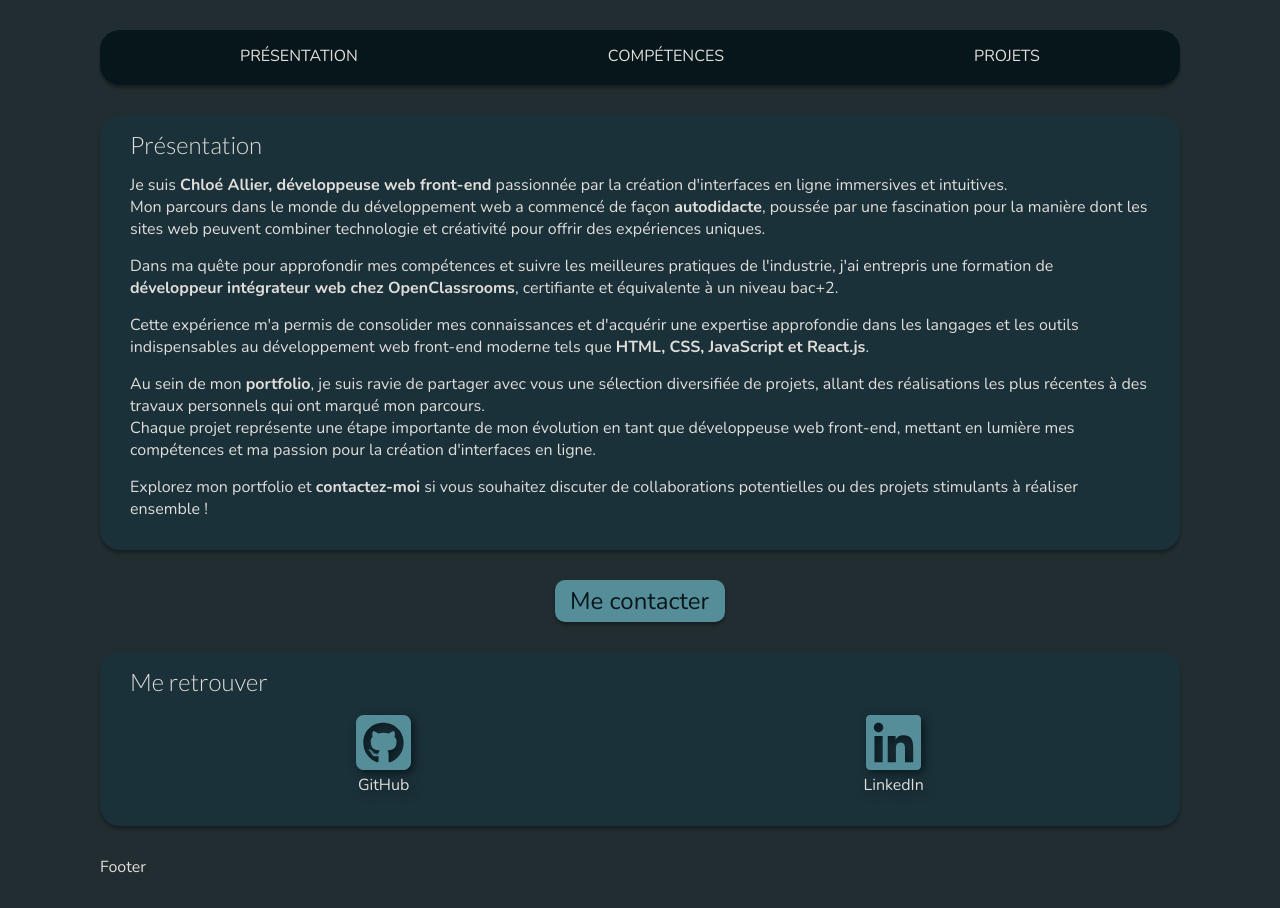
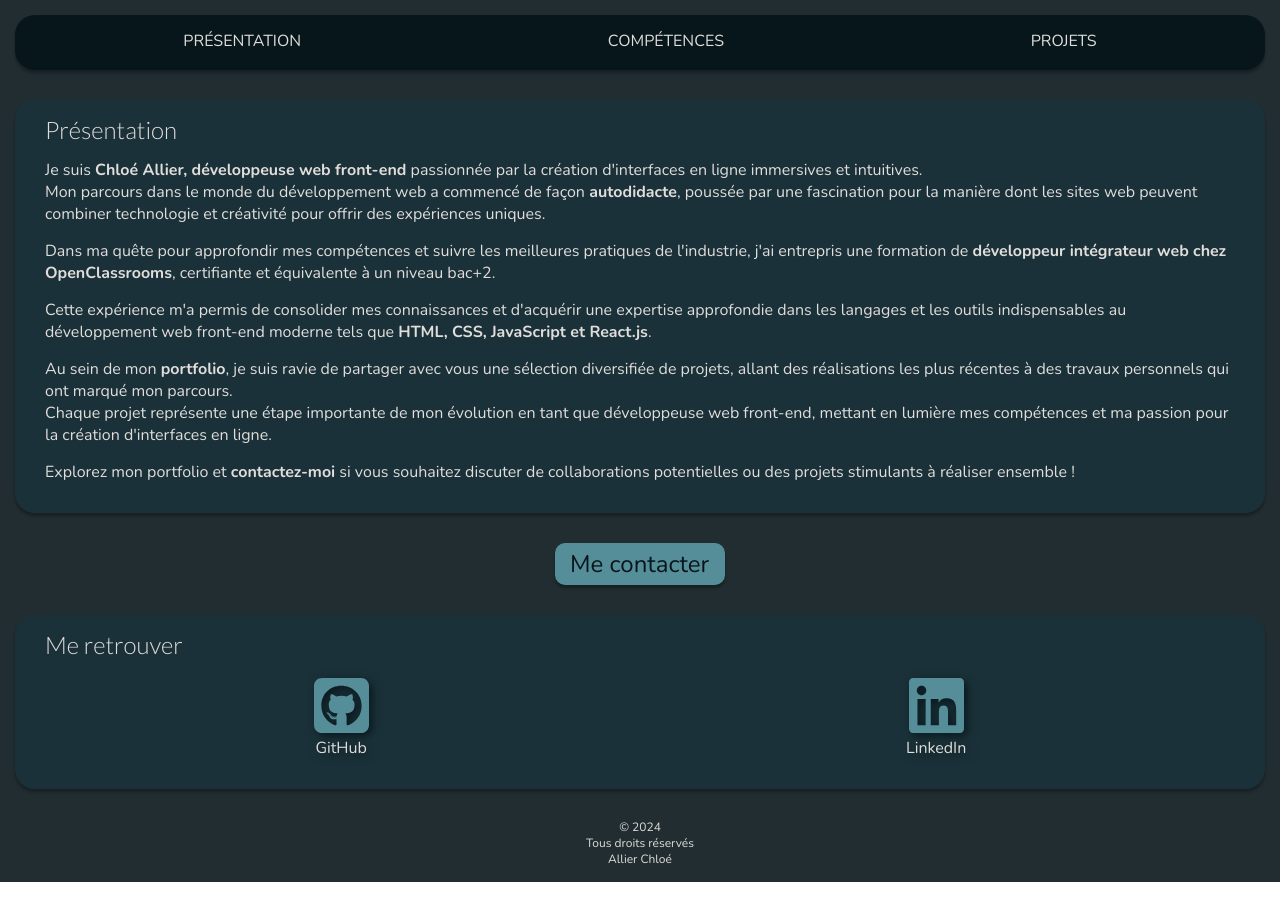
Before and after one commit to 01Chloe/Portfolio, a React (Vite) app: page / in a window 1280 px wide. After the commit the page ends 882 px from the top, so only its background shows below. Built offline with nearby package versions, Linux system fonts and the light colour scheme.

Commit message:
Add footer

```diff
--- a/src/App.tsx
+++ b/src/App.tsx
@@ -7,7 +7,6 @@ import Error404 from "./pages/Error404"
 
 function App() {
   return (
-    <div className="app">
     <Routes>
       <Route path="/" element={<Layout />}>
         <Route index element={<Presentation />} />
@@ -16,7 +15,6 @@ function App() {
       </Route>
       <Route path="/*" element={<Error404 />} />
     </Routes>
-    </div>
   )
 }
 
--- /dev/null
+++ b/src/assets/styles/footer.scss
@@ -0,0 +1,5 @@
+footer {
+  margin: 15px 0 0;
+  text-align: center;
+  font-size: 0.75rem;
+}
--- a/src/components/Footer.tsx
+++ b/src/components/Footer.tsx
@@ -1,4 +1,16 @@
+import "../assets/styles/footer.scss"
+
 const Footer = () => {
-  return <div>Footer</div>
+  return (
+    <footer>
+      <p>
+        © 2024
+        <br />
+        Tous droits réservés
+        <br />
+        Allier Chloé
+      </p>
+    </footer>
+  )
 }
 export default Footer
--- a/src/index.scss
+++ b/src/index.scss
@@ -13,9 +13,6 @@
   color: vars.$veryLightColor;
   font-family: vars.$fontFam;
   font-size: 16px;
-}
-
-.app {
   padding: 15px;
 }
 
```
Lines whose indentation alone changed are shown as unchanged.
